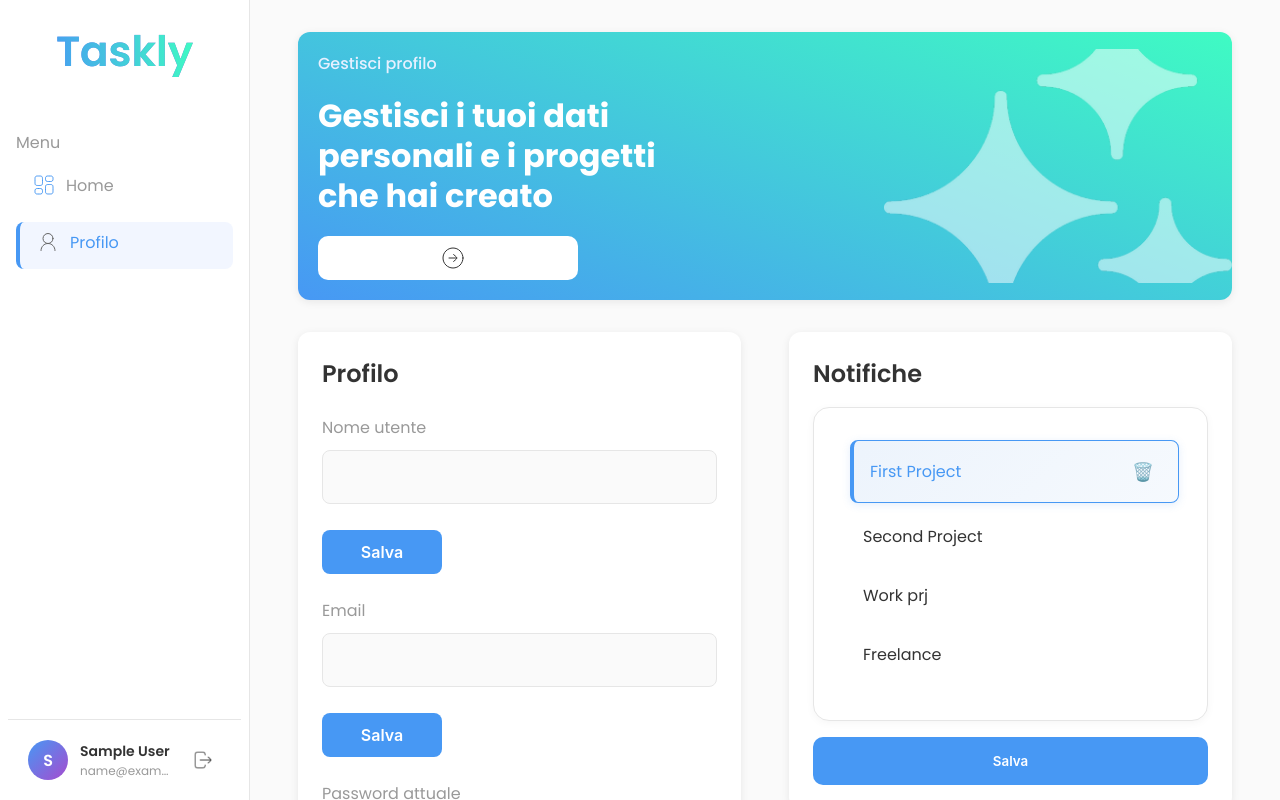
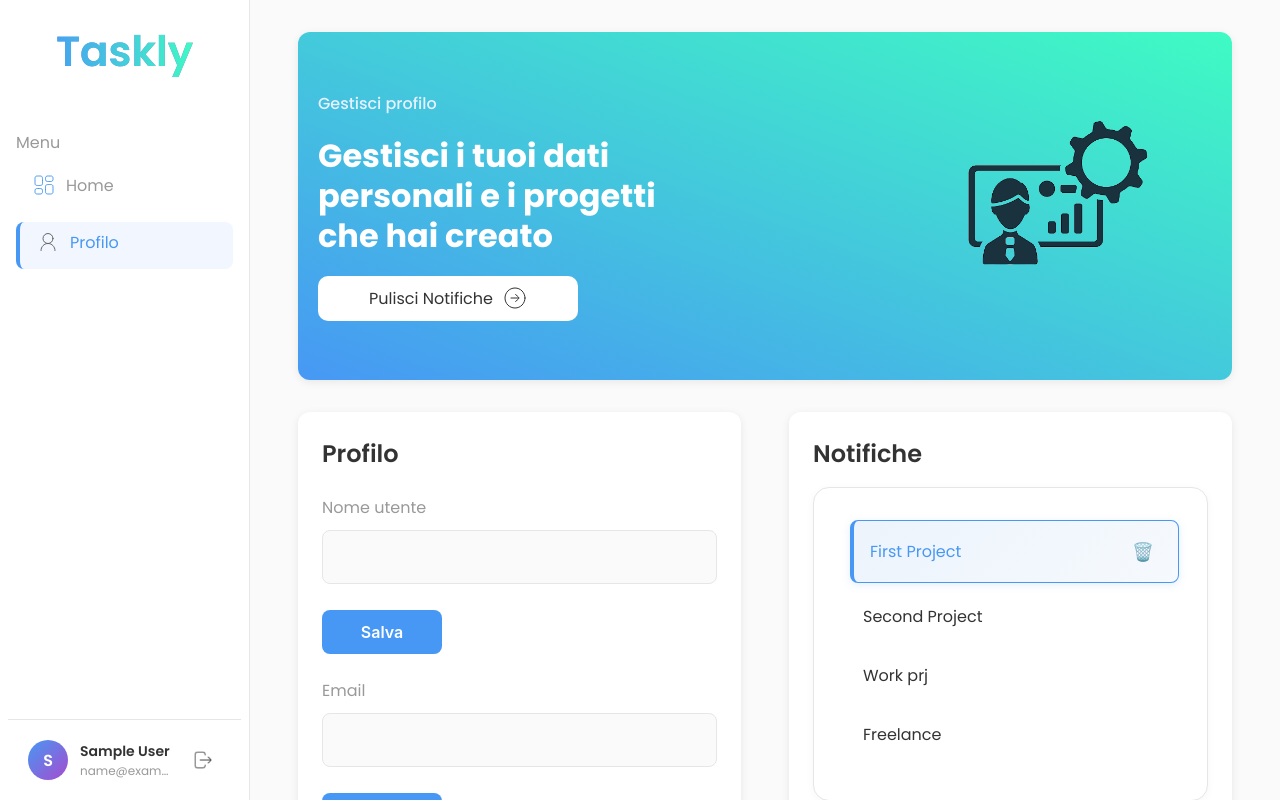
Before and after one commit to Alb3rt05/Frontend-Taskly, an Angular app: page /profile in a window 1280 px wide. Built offline with nearby package versions, Linux system fonts and the light colour scheme; sample sign-in values are in the browser's storage.

Commit message:
Change in images style and dynamic loading

```diff
--- a/src/app/components/home/hero-card/hero-card.html
+++ b/src/app/components/home/hero-card/hero-card.html
@@ -8,5 +8,5 @@
       <img class="btn-icon" src="/icons/createProject.svg" />
     </button>
   </div>
-  <img class="hero-image" src="/materials/star1.png" />
+  <img class="hero-image" [src]="heroImage" />
 </section>
--- a/src/app/components/home/hero-card/hero-card.ts
+++ b/src/app/components/home/hero-card/hero-card.ts
@@ -11,11 +11,18 @@ import { Input, Output, EventEmitter } from '@angular/core';
 })
 
 export class HeroCard {
+  @Input() page: 'home' | 'profile' = 'home';
   @Input() subtitle: string = '';
   @Input() title: string = '';
   @Input() buttonText: string = '';
   @Output() createProject = new EventEmitter<void>();
   @Output() saveProfile = new EventEmitter<void>();
+
+  get heroImage(): string {
+    return this.page === 'profile'
+      ? '/materials/profileHero.png'
+      : '/materials/progettoFigo.png';
+  }
 
   onCreateProject() {
     this.createProject.emit();
--- a/src/app/pages/home/home.html
+++ b/src/app/pages/home/home.html
@@ -3,7 +3,9 @@
 
   <main class="main">
     <!-- Hero -->
-    <app-hero-card subtitle="Crea Progetto" title="Inizia ora e dai vita al tuo nuovo Progetto"
+    <app-hero-card page="home"
+      subtitle="Crea Progetto"
+      title="Inizia ora e dai vita al tuo nuovo Progetto"
       buttonText="Crea Progetto" (createProject)="openAddProjectModal()">
     </app-hero-card>
 
--- a/src/app/pages/profile/profile.html
+++ b/src/app/pages/profile/profile.html
@@ -6,7 +6,10 @@
   <main class="profile-main">
 
     <!-- Hero -->
-    <app-hero-card subtitle="Gestisci profilo" title="Gestisci i tuoi dati personali e i progetti che hai creato">
+    <app-hero-card page="profile"
+      subtitle="Gestisci profilo"
+      title="Gestisci i tuoi dati personali e i progetti che hai creato"
+      buttonText="Pulisci Notifiche">
     </app-hero-card>
 
     <!-- Content -->
```
Also changed, not shown: public/materials/profileHero.png (added), public/materials/progettoFigo.png (added).
